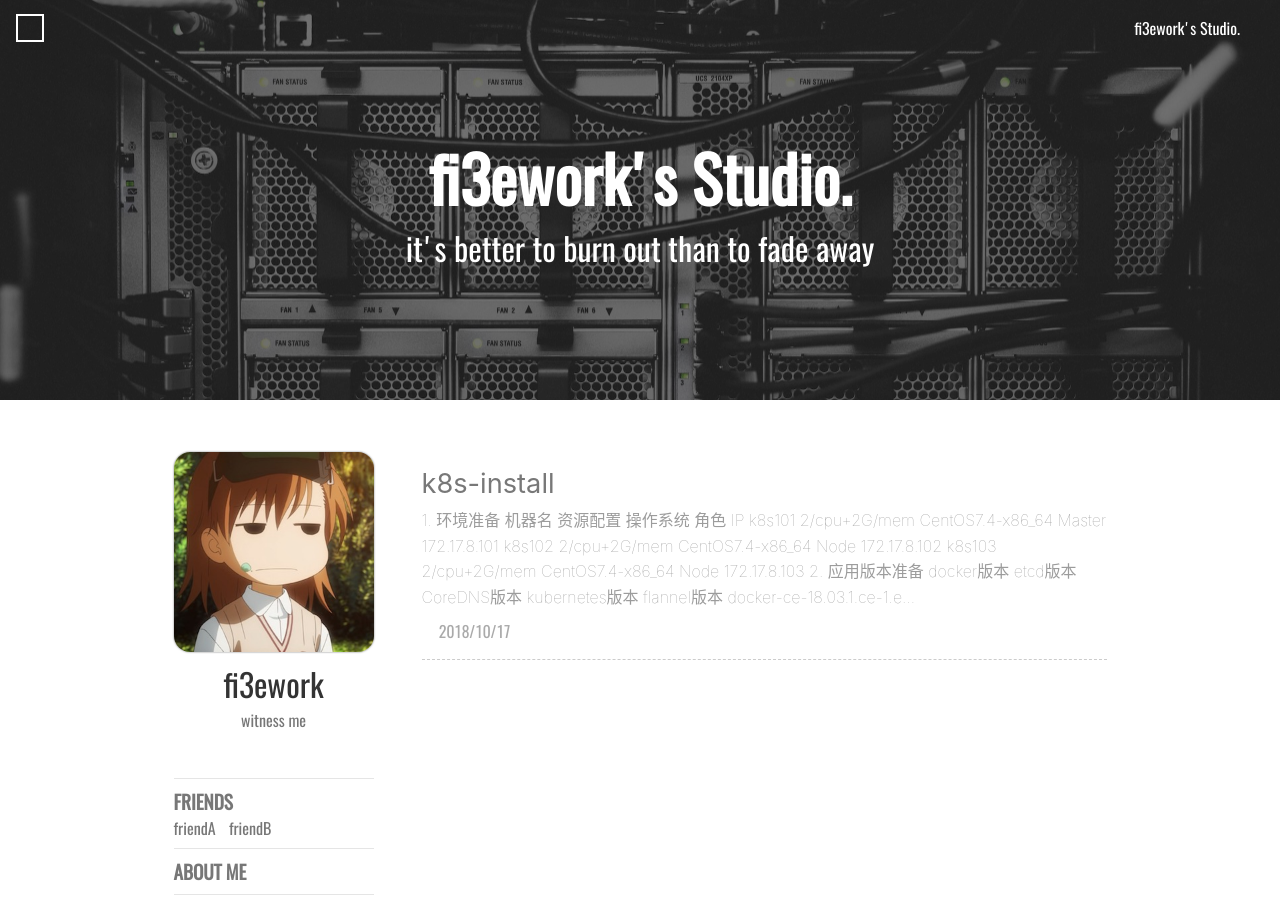
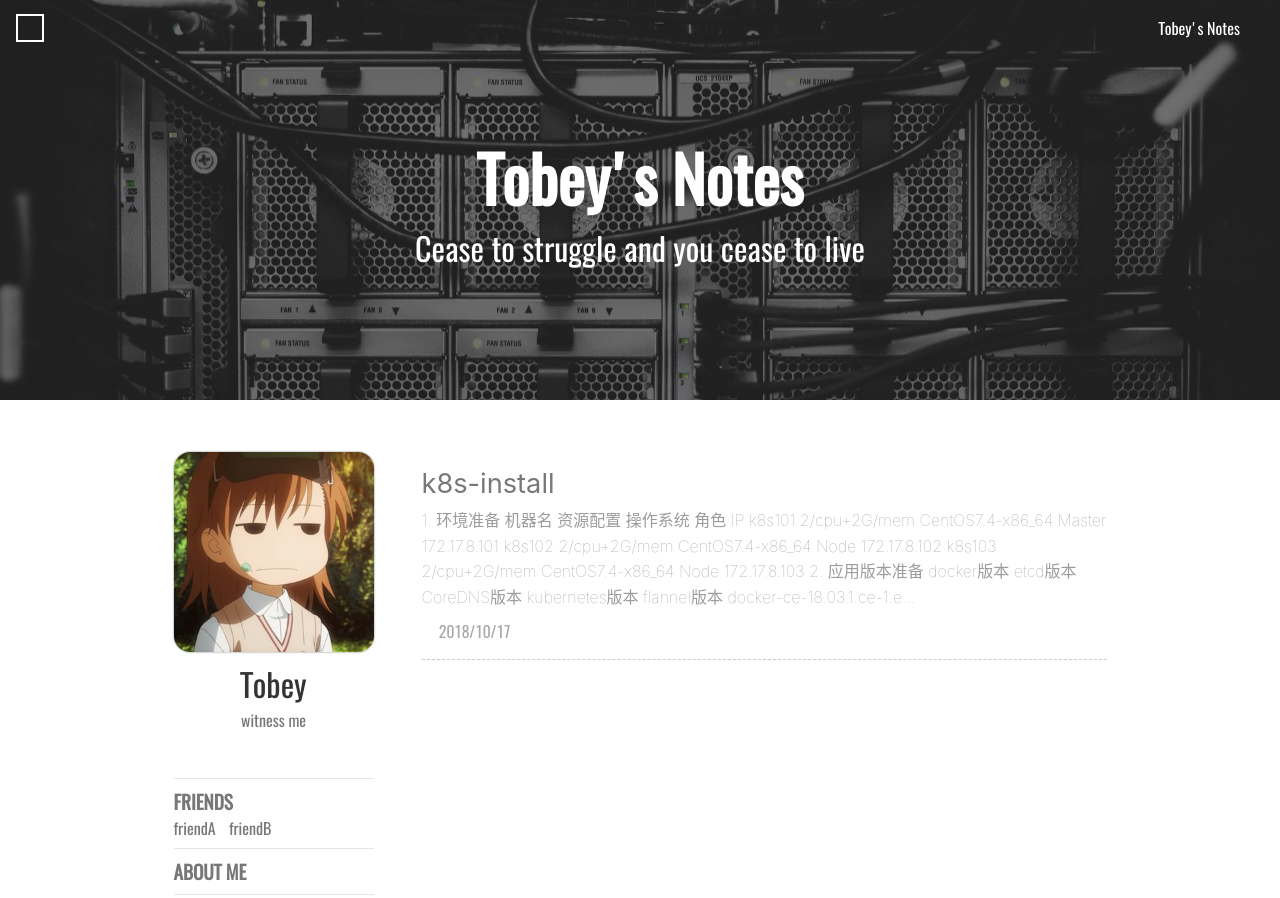
Before and after one commit to xiangyu123/xiangyu123.github.io, a plain HTML site: page index.html in a window 1280 px wide. Shown: the top 898 px of the page. Drawn offline with nearby package versions, Linux system fonts and the light colour scheme; some packages are replaced by stand-ins of ours; a script that the page names is missing; a web font is replaced by a local one.

Commit message:
Site updated: 2018-10-17 11:45:22

```diff
--- a/index.html
+++ b/index.html
@@ -22,7 +22,7 @@
     <meta name="description" content="Tobey's personal blog">
     <meta http-equiv="Cache-control" content="no-cache">
     <meta http-equiv="X-UA-Compatible" content="IE=edge,chrome=1"/>
-    <title>fi3ework&#39;s Studio</title>
+    <title>Tobey&#39;s Notes</title>
     <style type="text/css">
     @font-face {
         font-family: 'Oswald-Regular';
@@ -210,7 +210,7 @@
     <div class="header-sidebar-menu">&#xe775;</div>
     <!-- post页的toggle banner  -->
 
-    <a class="home-link" href=/>fi3ework's Studio.</a>
+    <a class="home-link" href=/>Tobey's Notes</a>
 </header>
     <div class="wrapper">
         <div class="site-intro" style="
@@ -236,7 +236,7 @@ height:50vh;
         <h1 class="intro-title">
             <!-- 主页  -->
 
-            fi3ework's Studio.
+            Tobey's Notes
             <!-- 文章页  -->
 
         </h1>
@@ -245,7 +245,7 @@ height:50vh;
             <!-- 主页副标题  -->
 
 
-                it's better to burn out than to fade away
+                Cease to struggle and you cease to live
 
             <!-- 文章页  -->
 
@@ -429,7 +429,7 @@ docker-ce-18.03.1.ce-1.e...
 
             <div class="profile">
     <img class="profile-avatar" alt="avatar" src= /avatar/Misaka.jpg >
-    <div class="profile-name">fi3ework</div>
+    <div class="profile-name">Tobey</div>
 
     <div class="profile-signature">
         witness me
```
Also changed, not shown: 2018/10/17/k8s-install/index.html (+3 -3 lines), archives/2018/10/index.html (+2 -2 lines), archives/2018/index.html (+2 -2 lines), archives/index.html (+2 -2 lines).
